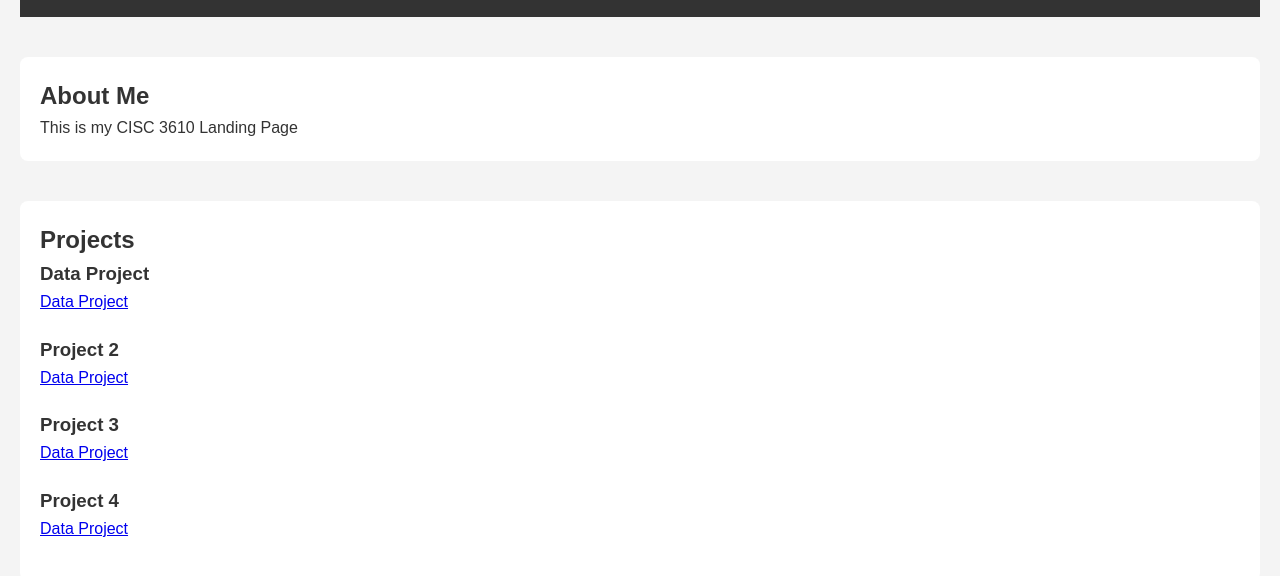
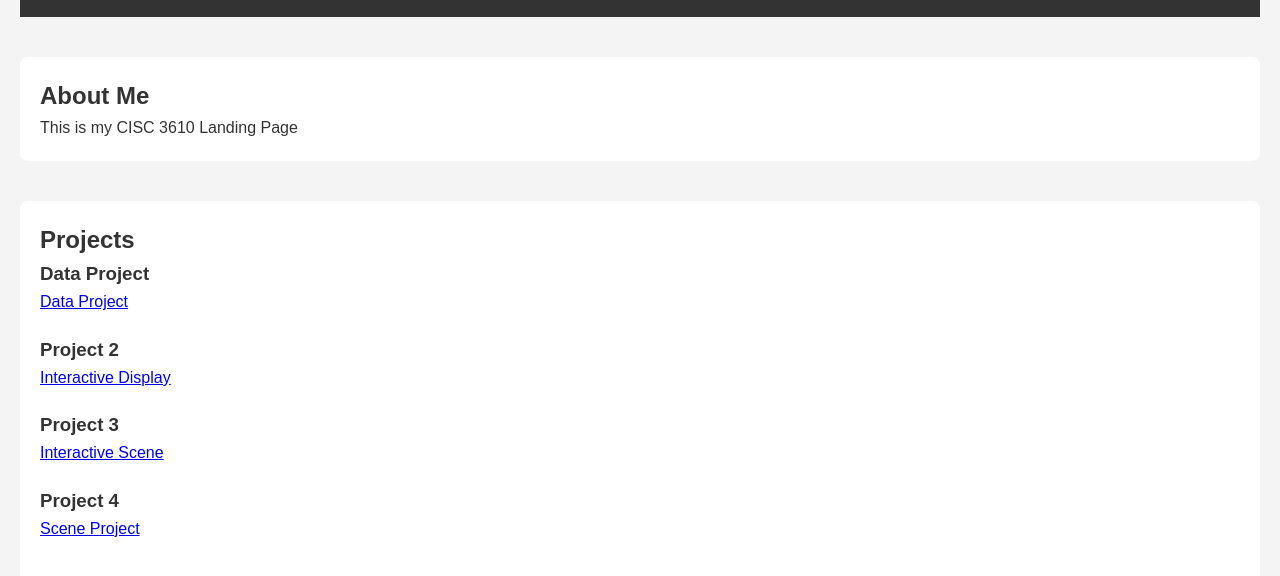
Before and after one commit to BasimElgohary/CISC3610, a plain HTML site: page index.html in a window 1280 px wide. Shown: the part 130-706 px from the top of the page. Drawn offline with Linux system fonts and the light colour scheme.

Commit message:
Correcting file names

```diff
--- a/index.html
+++ b/index.html
@@ -32,15 +32,15 @@
         </div>
         <div class="project">
             <h3>Project 2</h3>
-            <a href="interactive-display/index.html/">Data Project</a>
+            <a href="interactive-display/index.html">Interactive Display</a>
         </div>
                 <div class="project">
             <h3>Project 3</h3>
-             <a href="interactive-scene/index.html">Data Project</a>
+             <a href="interactive-scene/index.html">Interactive Scene</a>
         </div>
             <div class="project">
             <h3>Project 4</h3>
-            <a href="scene-project/index.html">Data Project</a>
+            <a href="scene-project/index.html">Scene Project</a>
         </div>
     </section>
 
```
